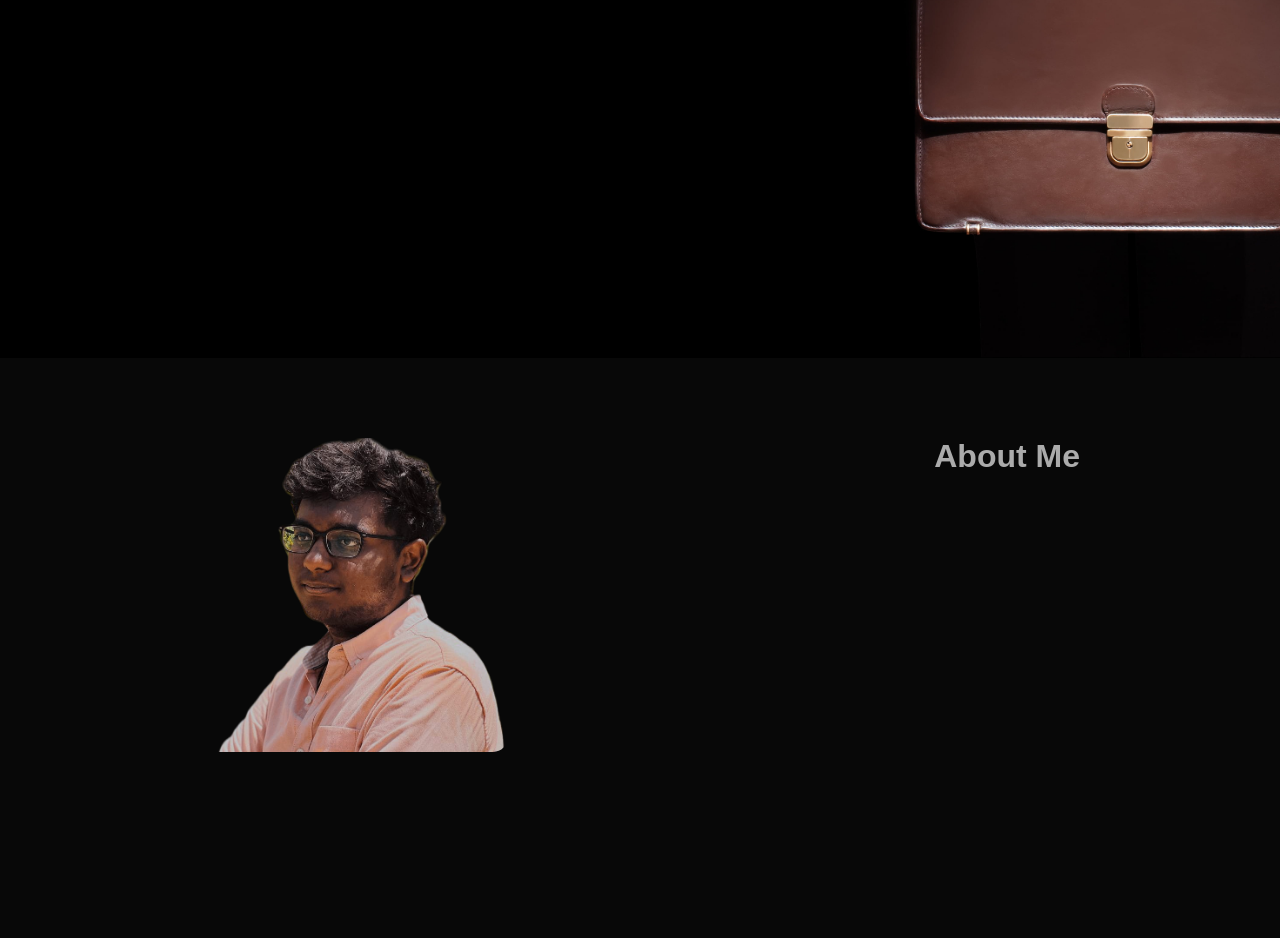
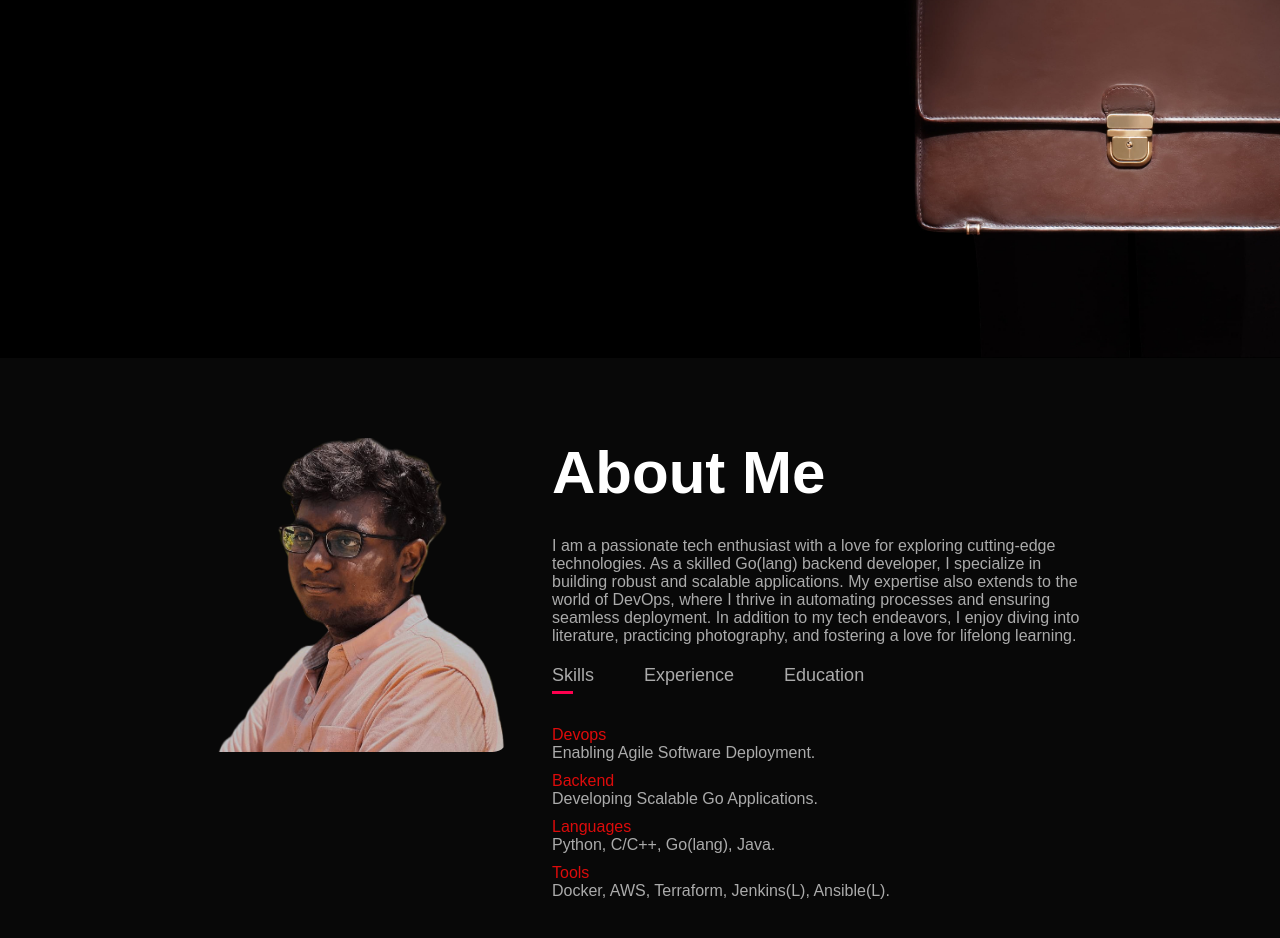
Before and after one commit to Inigojeevan/Portfolio, a plain HTML site: page index.html in a window 1280 px wide. Shown: the part 442-1380 px from the top of the page. Before the commit the page ends 1278 px from the top, so only its background shows below. Drawn offline with Linux system fonts and the light colour scheme.

Commit message:
Completed about section

```diff
--- a/index.html
+++ b/index.html
@@ -37,11 +37,61 @@
                     <img src="images/user.png">
                 </div>
                 <div class="about-col-2">
-                    <h1>About Me</h1>
+                    <h1 class="sub-title">About Me</h1>
+                    <p>
+                        I am a passionate tech enthusiast with a love for exploring cutting-edge technologies. As a skilled Go(lang) backend developer, I specialize in building robust and scalable applications. My expertise also extends to the world of DevOps, where I thrive in automating processes and ensuring seamless deployment. In addition to my tech endeavors, I enjoy diving into literature, practicing photography, and fostering a love for lifelong learning.</p>
+
+                    <div class="tab-titles">
+                        <p class="tab-links active-link" onclick="opentab('skills')">Skills</p>
+                        <p class="tab-links" onclick="opentab('experience')">Experience</p>
+                        <p class="tab-links" onclick="opentab('education')">Education</p>
+                    </div>
+                    <div class="tab-contents active-tab" id="skills">
+                        <ul>
+                            <li><span>Devops</span><br>Enabling Agile Software Deployment.</li>
+                            <li><span>Backend</span><br>Developing Scalable Go Applications.</li>
+                            <li><span>Languages</span><br>Python, C/C++, Go(lang), Java.</li>
+                            <li><span>Tools</span><br>Docker, AWS, Terraform, Jenkins(L), Ansible(L).</li>
+                        </ul>
+                    </div>
+                    <div class="tab-contents" id="experience">
+                        <ul>
+                            <li><span>OODP project</span><br>Implemented watershedding algorithm to find tumor region in an MRI image.</li>
+                            <li><span>APP project</span><br>Built a GUI interface for encryption and Decryption of Texts.</li>
+                            <li><span>PPS project</span><br>Built a Retro Snake Game.</li>
+                            <li><span>GO Backend</span><br>Developing a Backend service for Restaurant Management(UnderDevelopment).</li>
+                            <li><span>Devops</span><br>Worked and learnt few of Devops Tools.</li>
+                            <li><span>AWS</span><br>I have Decent amount of knowledge and Practice in AWS.</li>
+                            <li><span>Hackerrank</span><br>6 Badges.</li>
+                            <li><span>Certifications</span><br>Certifications in local Workshops and Hackkathons.</li>
+                        </ul>
+                    </div>
+                    <div class="tab-contents" id="education">
+                        <ul>
+                            <li><span>2022</span><br>Passed out 12th at Edustar International School with 85% (PCM).</li>
+                            <li><span>2022-26</span><br>Doing 2ndyr Undergrad at SRM University in CSE Cloud Computing with CGPA 8.74(until 1st yr).</li>
+                        </ul>
+                    </div>
                 </div>
             </div>
         </div>
     </div>
 </div>
+
+<script>
+    var tablinks = document.getElementsByClassName("tab-links");
+    var tabcontents = document.getElementsByClassName("tab-contents");
+    function opentab(tabname){
+        for(tablink of tablinks){
+            tablink.classList.remove("active-link");
+        }
+        for(tabcontent of tabcontents){
+            tabcontent.classList.remove("active-tab");
+        }
+        event.currentTarget.classList.add("active-link");
+        document.getElementById(tabname).classList.add("active-tab");
+    }
+</script>
+
 </body>
 </html>
--- a/style.css
+++ b/style.css
@@ -80,3 +80,49 @@ nav ul li a:hover::after{
     width: 100%;
     border-radius: 15px;
 }
+.about-col-2{
+    flex-basis: 60%;
+}
+.sub-title{
+    font-size: 60px;
+    font-weight: 600;
+    color: white;
+    margin-bottom: 30px;
+}
+.tab-titles{
+    display: flex;
+    margin: 20px 0 40px;
+}
+.tab-links{
+    margin-right: 50px;
+    font-size: 18px;
+    font-weight: 500;
+    cursor: pointer;
+    position: relative;
+}
+.tab-links::after{
+    content: '';
+    width: 0%;
+    height: 3px;
+    background: #ff004f;
+    position: absolute;
+    left: 0;
+    bottom: -8px;
+    transition: 0.5s;
+}
+.tab-links.active-link::after{
+    width: 50%;
+}
+.tab-contents ul li{
+    list-style: none;
+    margin: 10px 0;
+}
+.tab-contents ul li span{
+     color: rgb(220, 11, 11);
+}
+.tab-contents{
+    display: none;
+}
+.tab-contents.active-tab{
+    display: block;
+}
```
